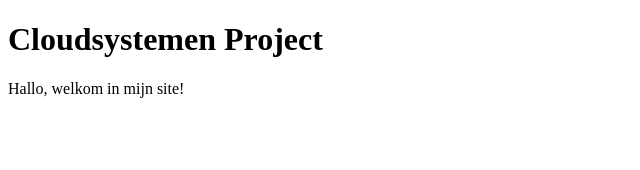
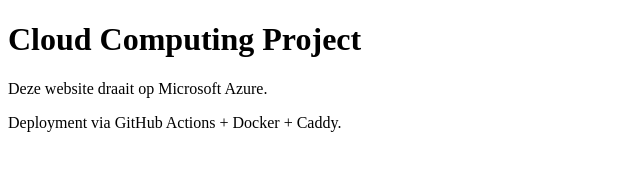
Before and after one commit to Nesma016/cloud-project, a website: page public/index.html in a window 1280 px wide. Shown: the whole page, without its empty margins (0-640 px from the left). Drawn offline with Linux system fonts and the light colour scheme.

Commit message:
Update index.html

```diff
--- a/public/index.html
+++ b/public/index.html
@@ -5,8 +5,8 @@
   <title>Cloud Project</title>
 </head>
 <body>
-  <h1>Cloudsystemen Project</h1>
-  <p> Hallo, welkom in mijn site!</p>
-
+  <h1>Cloud Computing Project</h1>
+  <p>Deze website draait op Microsoft Azure.</p>
+  <p>Deployment via GitHub Actions + Docker + Caddy.</p>
 </body>
 </html>
```
